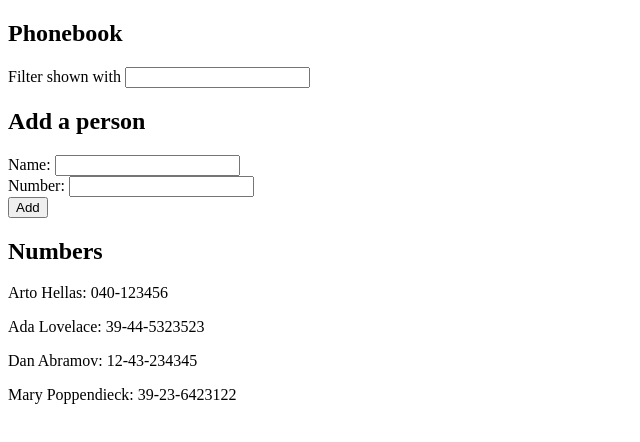
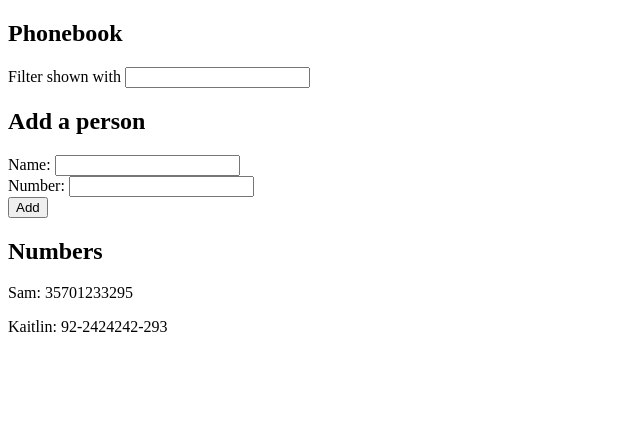
Before and after one commit to bazifabdullah/fullStackOpen, a React (Vite) app in the folder part2/phonebook/: page / in a window 1280 px wide. Shown: the top 442 px of the page, without its empty margins (0-640 px from the left). Built offline with nearby package versions, Linux system fonts and the light colour scheme; data requests are answered from the project's data file.

Commit message:
Complete exercise 12 and 13 of part2

```diff
--- a/part2/phonebook/db.json
+++ b/part2/phonebook/db.json
@@ -1,24 +1,14 @@
 {
-    "persons":[
+  "persons": [
     {
-        "name": "Arto Hellas",
-        "number": "040-123456",
-        "id": "1"
+      "id": "acf3",
+      "name": "Sam",
+      "number": "35701233295"
     },
     {
-        "name": "Ada Lovelace",
-        "number": "39-44-5323523",
-        "id": "2"
-      },
-      {
-        "name": "Dan Abramov",
-        "number": "12-43-234345",
-        "id": "3"
-      },
-      {
-        "name": "Mary Poppendieck",
-        "number": "39-23-6423122",
-        "id": "4"
+      "id": "f5d6",
+      "name": "Kaitlin",
+      "number": "92-2424242-293"
     }
   ]
 }
--- a/part2/phonebook/src/App.jsx
+++ b/part2/phonebook/src/App.jsx
@@ -3,6 +3,7 @@ import axios from 'axios'
 import SearchFilter from './components/SearchFilter'
 import PersonForm from './components/PersonForm'
 import ContactList from './components/ContactList'
+import personService from './services/persons'
 
 const App = () => {
   const [persons, setPersons] = useState([])
@@ -11,10 +12,10 @@ const App = () => {
   const [filteredContact, setFilteredContact] = useState('')
 
   useEffect(() => {
-    axios
-      .get('http://localhost:3001/persons')
-      .then(response => {
-        setPersons(response.data)
+    personService
+      .getAll()
+      .then(initialPersons => {
+        setPersons(initialPersons)
       })
   }, [])
 
@@ -31,11 +32,15 @@ const App = () => {
     const newPerson = {
       name: newName,
       number: newNumber,
-      id: String(persons.length + 1),
     }
-    setPersons([...persons, newPerson])
-    setNewNumber('')
-    setNewName('')
+
+    personService
+      .create(newPerson)
+      .then(returnedPerson => {
+        setPersons(persons.concat(returnedPerson))
+        setNewName('')
+        setNewNumber('')
+      })
   }
 
   const handleNameInput = (event) => {
--- /dev/null
+++ b/part2/phonebook/src/services/persons.js
@@ -0,0 +1,17 @@
+import axios from 'axios'
+const baseUrl = 'http://localhost:3001/persons'
+
+// fetch all contacts
+const getAll = () => {
+    return axios.get(baseUrl).then(res => res.data)
+}
+
+// add new contact
+const create = newPerson => {
+    return axios.post(baseUrl, newPerson).then(res => res.data)
+}
+
+export default {
+    getAll,
+    create
+}
```
Also changed, not shown: 1 other file (tests, documents, lock files or other folders). Lines whose indentation alone changed are shown as unchanged.
